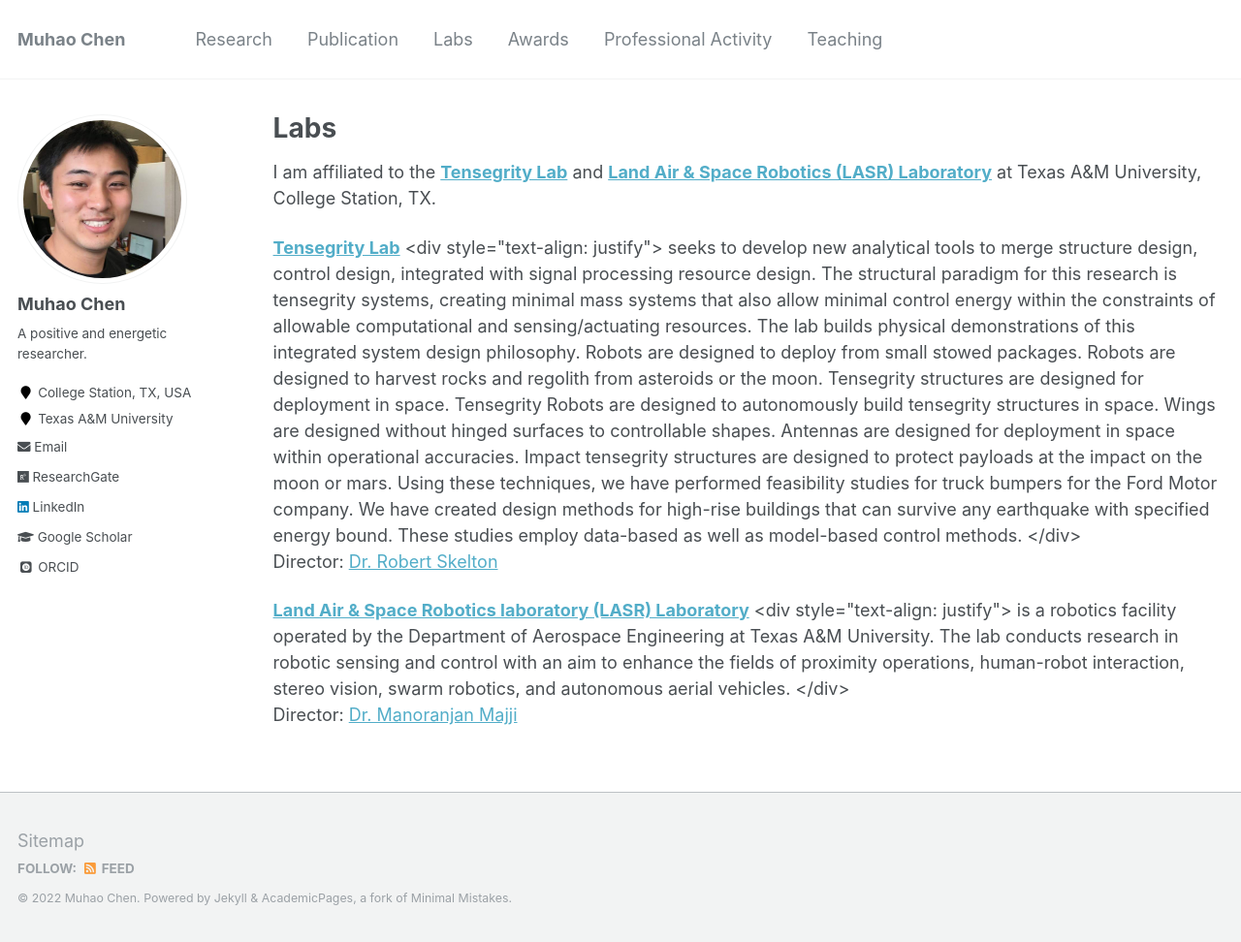
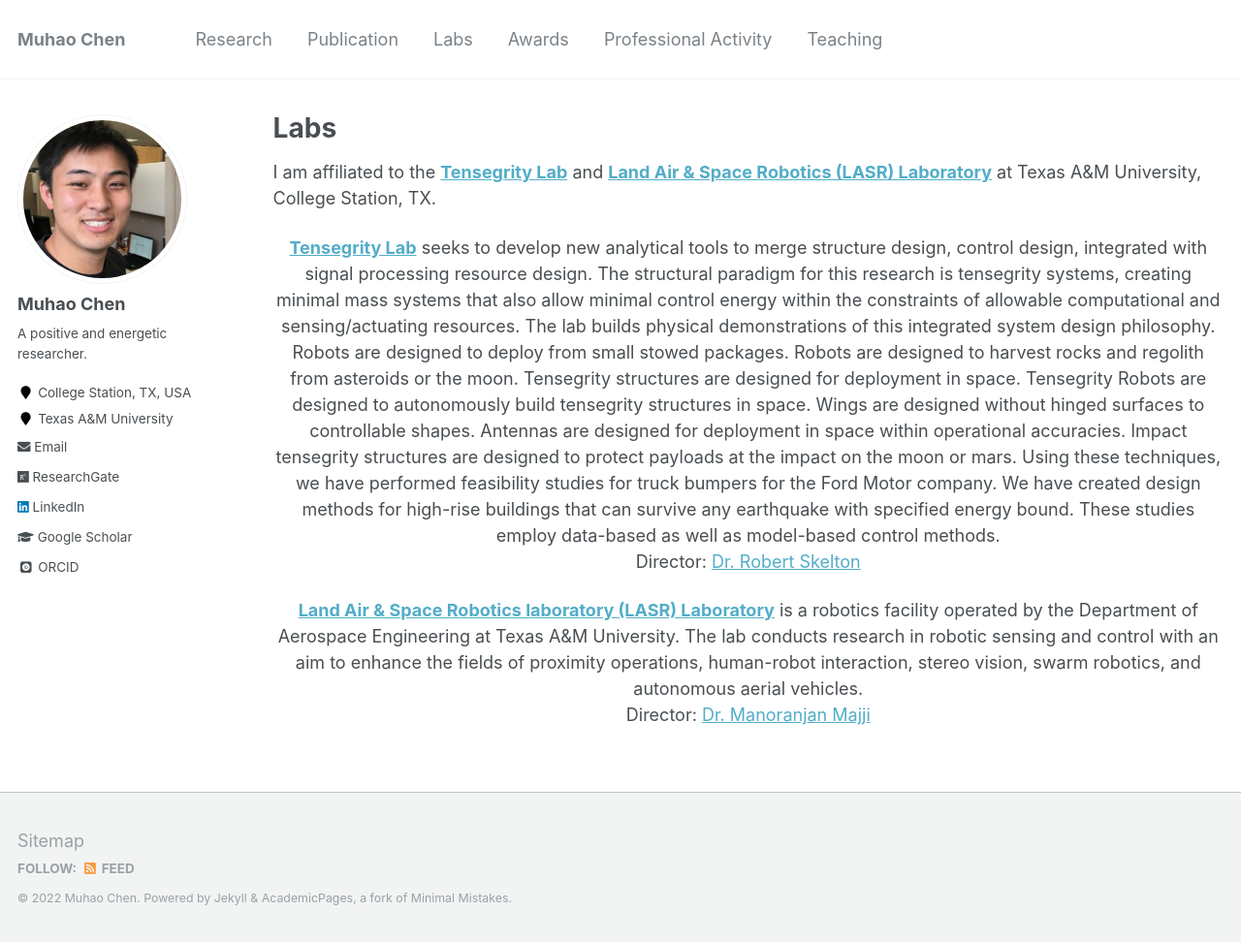
Before and after one commit to Muhao-Chen/muhao-chen.github.io, a Jekyll site: the page built from _pages/people.md, in a window 1280 px wide and 972 px high. Shown: the whole window at 97% size. Built offline with Jekyll 4.4.1, drawn with Linux system fonts in a browser that asks for light colours; some web fonts are replaced.

Commit message:
Update people.md

```diff
--- a/_pages/people.md
+++ b/_pages/people.md
@@ -8,8 +8,15 @@ toc: true
 
 I am affiliated to the **[Tensegrity Lab](https://engineering.tamu.edu/aerospace/profiles/skelton-robert.html)** and **[Land Air & Space Robotics (LASR) Laboratory](https://lasr.tamu.edu/)** at Texas A&M University, College Station, TX.
 
-**[Tensegrity Lab](https://engineering.tamu.edu/aerospace/profiles/skelton-robert.html)** <div style="text-align: justify"> seeks to develop new analytical tools to merge structure design, control design, integrated with signal processing resource design. The structural paradigm for this research is tensegrity systems, creating minimal mass systems that also allow minimal control energy within the constraints of allowable computational and sensing/actuating resources. The lab builds physical demonstrations of this integrated system design philosophy. Robots are designed to deploy from small stowed packages. Robots are designed to harvest rocks and regolith from asteroids or the moon. Tensegrity structures are designed for deployment in space. Tensegrity Robots are designed to autonomously build tensegrity structures in space. Wings are designed without hinged surfaces to controllable shapes. Antennas are designed for deployment in space within operational accuracies. Impact tensegrity structures are designed to protect payloads at the impact on the moon or mars. Using these techniques, we have performed feasibility studies for truck bumpers for the Ford Motor company. We have created design methods for high-rise buildings that can survive any earthquake with specified energy bound. These studies employ data-based as well as model-based control methods. </div>
+
+<div style="text-align: center;" markdown="1">
+
+**[Tensegrity Lab](https://engineering.tamu.edu/aerospace/profiles/skelton-robert.html)** seeks to develop new analytical tools to merge structure design, control design, integrated with signal processing resource design. The structural paradigm for this research is tensegrity systems, creating minimal mass systems that also allow minimal control energy within the constraints of allowable computational and sensing/actuating resources. The lab builds physical demonstrations of this integrated system design philosophy. Robots are designed to deploy from small stowed packages. Robots are designed to harvest rocks and regolith from asteroids or the moon. Tensegrity structures are designed for deployment in space. Tensegrity Robots are designed to autonomously build tensegrity structures in space. Wings are designed without hinged surfaces to controllable shapes. Antennas are designed for deployment in space within operational accuracies. Impact tensegrity structures are designed to protect payloads at the impact on the moon or mars. Using these techniques, we have performed feasibility studies for truck bumpers for the Ford Motor company. We have created design methods for high-rise buildings that can survive any earthquake with specified energy bound. These studies employ data-based as well as model-based control methods.
 Director: [Dr. Robert Skelton](https://bobskelton.github.io/)
+</div>
 
-**[Land Air & Space Robotics laboratory (LASR) Laboratory](https://lasr.tamu.edu/)**  <div style="text-align: justify"> is a robotics facility operated by the Department of Aerospace Engineering at Texas A&M University. The lab conducts research in robotic sensing and control with an aim to enhance the fields of proximity operations, human-robot interaction, stereo vision, swarm robotics, and autonomous aerial vehicles. </div>
+<div style="text-align: center;" markdown="1">
+
+**[Land Air & Space Robotics laboratory (LASR) Laboratory](https://lasr.tamu.edu/)** is a robotics facility operated by the Department of Aerospace Engineering at Texas A&M University. The lab conducts research in robotic sensing and control with an aim to enhance the fields of proximity operations, human-robot interaction, stereo vision, swarm robotics, and autonomous aerial vehicles.
 Director: [Dr. Manoranjan Majji](https://engineering.tamu.edu/aerospace/profiles/majji-manoranjan.html)
+</div>
```
